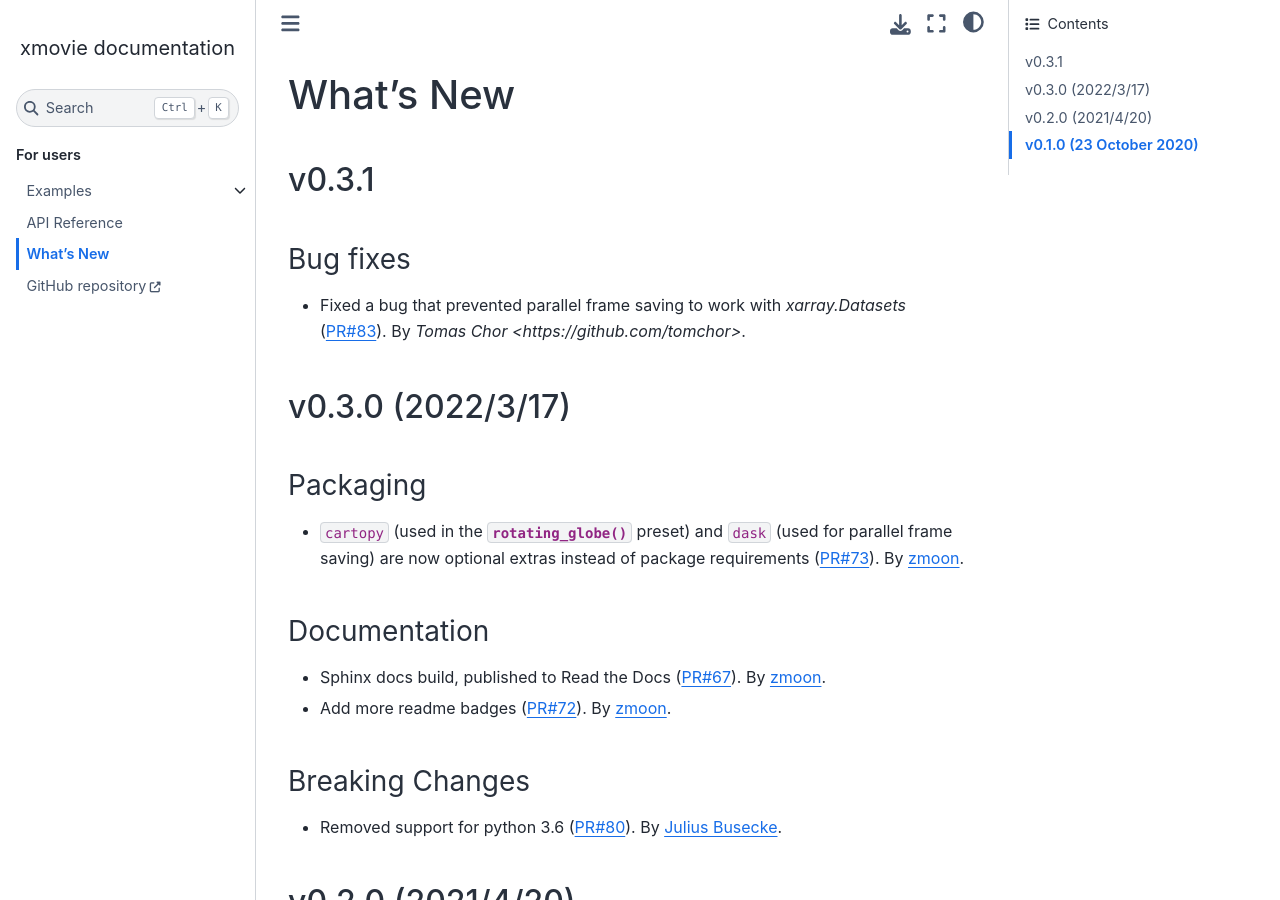
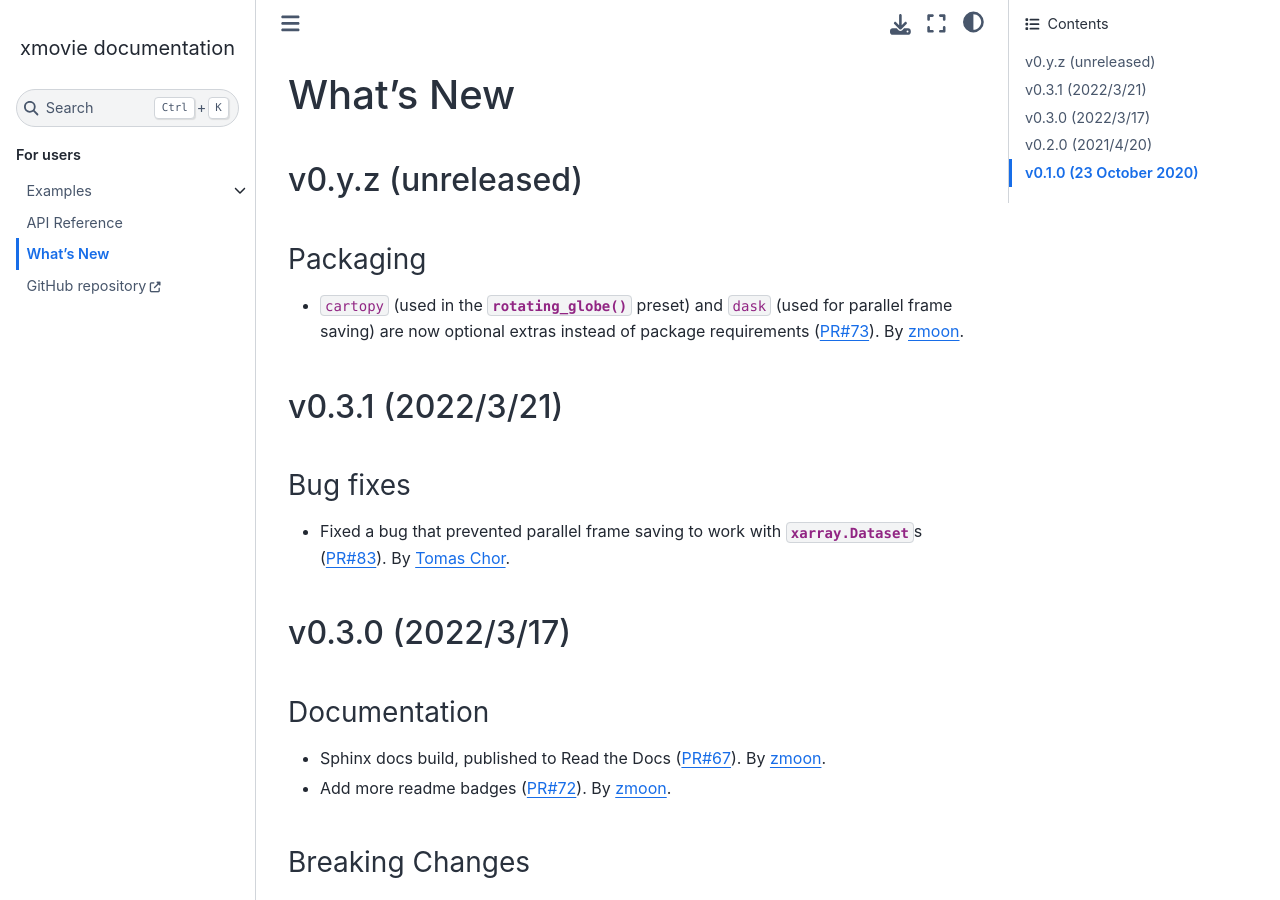
Before and after one commit to jbusecke/xmovie, a Sphinx documentation site: the page built from docs/whats-new.rst, in a window 1280 px wide and 900 px high. Built offline with Sphinx 7.4.7 and the Sphinx Book theme 1.1.4, drawn with Linux system fonts in a browser that asks for light colours; the version number could not be read and is left out; some of the changed lines change nothing that is shown.

Commit message:
Update whats-new

```diff
--- a/docs/whats-new.rst
+++ b/docs/whats-new.rst
@@ -1,15 +1,7 @@
 What's New
 ==========
-v0.3.1
--------------------
 
-Bug fixes
-~~~~~~~~~~~~~
-- Fixed a bug that prevented parallel frame saving to work with `xarray.Datasets` (:pull:`83`).
-  By `Tomas Chor <https://github.com/tomchor>`.
-
-
-v0.3.0 (2022/3/17)
+v0.y.z (unreleased)
 -------------------
 
 Packaging
@@ -19,6 +11,18 @@ Packaging
   are now optional extras instead of package requirements
   (:pull:`73`).
   By `zmoon <https://github.com/zmoon>`_.
+
+v0.3.1 (2022/3/21)
+------------------
+
+Bug fixes
+~~~~~~~~~~~~~
+- Fixed a bug that prevented parallel frame saving to work with :class:`xarray.Dataset`\s (:pull:`83`).
+  By `Tomas Chor <https://github.com/tomchor>`_.
+
+
+v0.3.0 (2022/3/17)
+------------------
 
 Documentation
 ~~~~~~~~~~~~~
```
